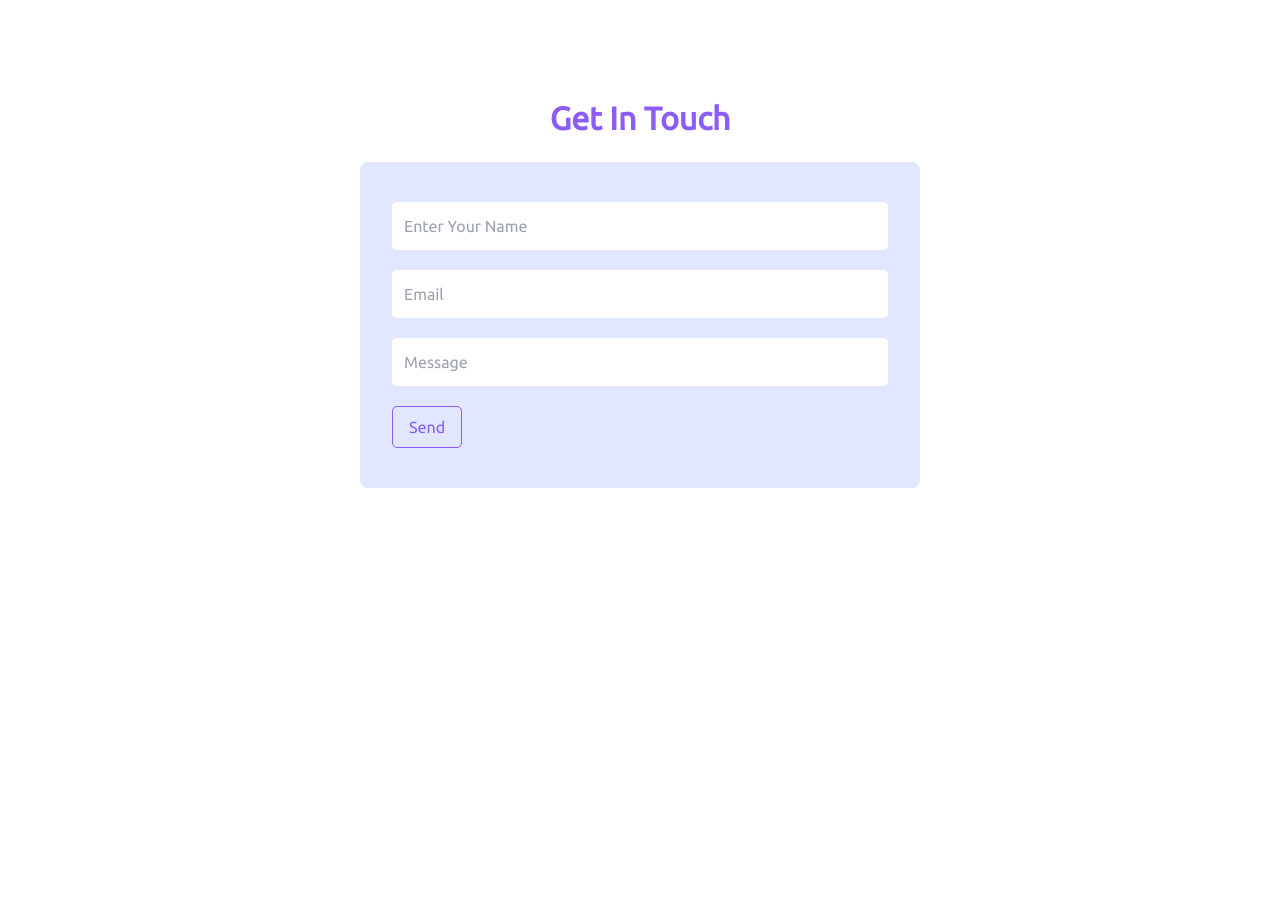
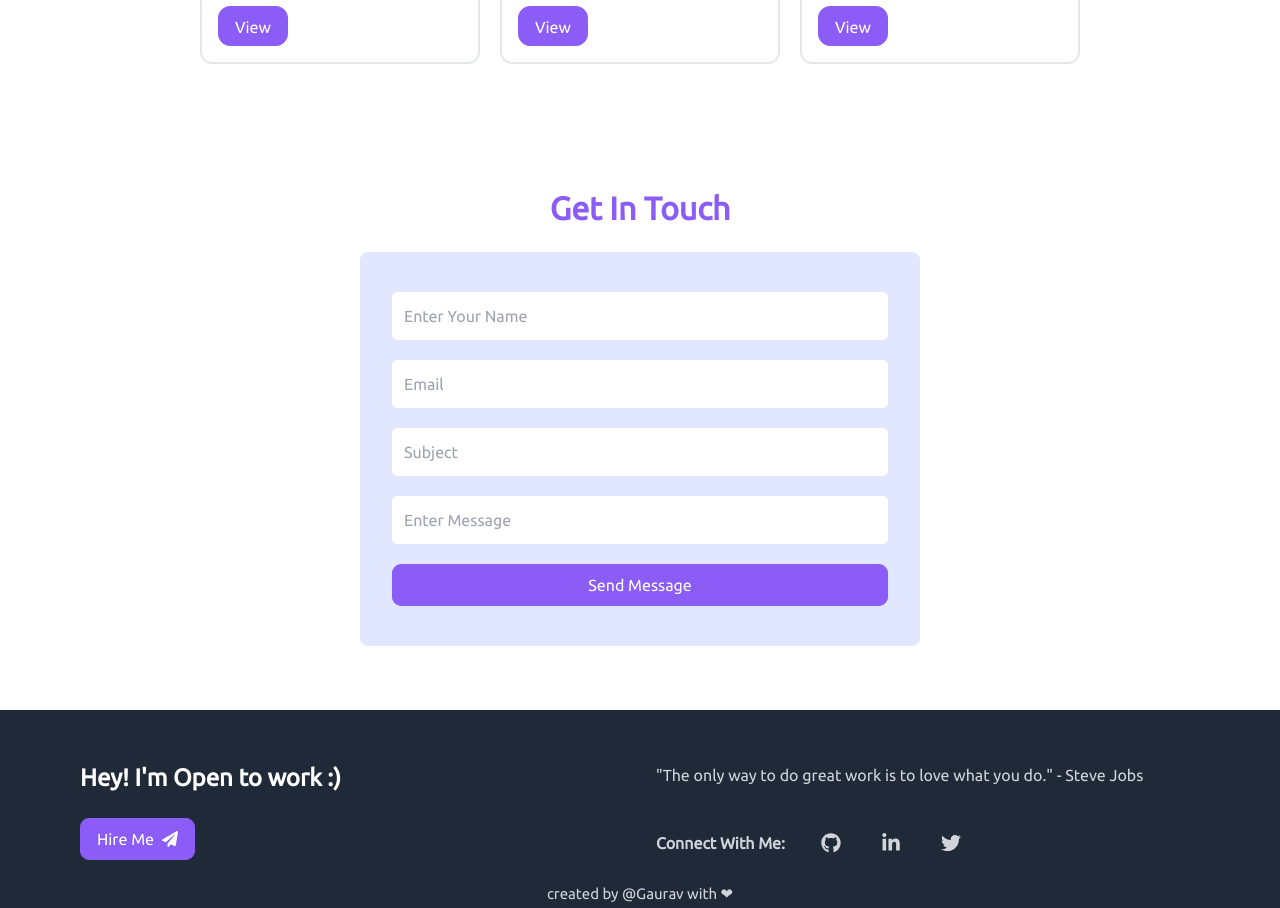
Before and after one commit to gauravxroy/react-portfolio, a React (Create React App) app: page / in a window 1280 px wide. Shown: the part 1060-1968 px from the top of the page. Before the commit the page ends 1612 px from the top, so only its background shows below. Built offline with nearby package versions, Linux system fonts and the light colour scheme; a web font is replaced by a local one.

Commit message:
new changes

```diff
--- a/src/App.css
+++ b/src/App.css
@@ -23,7 +23,7 @@ body {
 }
 
 section {
-    padding: 50px 0;
+    padding: 60px 0;
 }
 
 
--- a/src/App.js
+++ b/src/App.js
@@ -7,6 +7,7 @@ import { useEffect } from 'react';
 import Hero from './components/UI/Hero';
 import Projects from './components/UI/Projects';
 import Contact from './components/UI/Contact';
+import Footer from './components/Footer/Footer';
 
 
 function App() {
@@ -21,6 +22,7 @@ function App() {
     <Projects/>
     <Contact/>
    </main>
+   <Footer/>
    </>
   );
 }
--- a/src/components/Footer/Footer.jsx
+++ b/src/components/Footer/Footer.jsx
@@ -1,8 +1,53 @@
 import React from 'react'
-
+import {  FaPaperPlane,FaBars,FaFileDownload,FaGithub,FaLinkedinIn,FaTwitter } from "react-icons/fa";
 const Footer = () => {
   return (
-    <div>Footer</div>
+    <footer className='bg-[#1f2937] pt-12 '>
+      {/* footer top starts */}
+
+      <div className="container">
+        <div className="sm:flex items-center justify-between md:gap-8 ">
+          <div className="w-full sm:w-1/2">
+            <h2 className="text-[16px] leading-10 text-white font-[600] mb-5 md:text-[1.5rem]">Hey! I'm Open to work :)</h2>
+            <a href="#contact">
+             <button className=" flex  items-center gap-2  text-white bg-violet-500 border font-600  border-solid border-violet-500  px-4 rounded-[9px]  hover:bg-white hover:text-violet-500  hover:font-[500] ease-in duration-500 p-2 " >Hire Me<FaPaperPlane /></button>
+            </a>
+          </div>
+          <div className=" w-full sm:w-1/2">
+            <p className='text-gray-300 leading-7 mt-4 sm:mt-0 '>
+            "The only way to do great work is to love what you do."
+            - Steve Jobs
+            </p>
+
+
+            <div className="flex items-center gap-4 flex-wrap md:gap-8 mt-10">
+              <span className="text-gray-300 font-[600] text-[16px]">
+                Connect With Me:
+              </span>
+              <span className="  p-1  cursor-pointer text-center">
+                <a href="https://github.com/gauravxroy" target='_blank' rel='noopener noreferrer' className='text-gray-300  '> <FaGithub size={20}/></a>
+              </span>
+              <span className="  p-1  cursor-pointer text-center">
+                <a href="https://www.linkedin.com/in/gaurav-roy-155401218?lipi=urn%3Ali%3Apage%3Ad_flagship3_profile_view_base_contact_details%3BBblMMl1WTNCfBarQI9Jmyg%3D%3D" target="_blank" rel="noopener noreferrer" className='text-gray-300  '> <FaLinkedinIn size={20}/></a>
+              </span>
+              <span className="  p-1  cursor-pointer text-center">
+                <a href="https://twitter.com/gauravroy021" target='_blank' rel='noopener noreferrer' className='text-gray-300  '> <FaTwitter size={20}/></a>
+              </span>
+            </div>
+          </div>
+        </div>
+      </div>
+   {/* footer top  end */}
+   {/* footer bottom  */}
+    <div className='mt-5 text-center flex justify-center align-center align-middle'>
+    <p className='text-gray-300 leading-7 text-[15px] '>
+            created by @Gaurav with &#10084;
+            </p>
+    </div>
+
+   {/* footer bottom end */}
+
+    </footer>
   )
 }
 
--- a/src/components/Header/Header.jsx
+++ b/src/components/Header/Header.jsx
@@ -29,7 +29,7 @@ const Header = (props) => {
             <div className="menu ">
                 <ul className="flex items-center gap-10">
                     <li><a href="#Home" className="text-#94a3b8 font-700 hover:text-violet-500">Home</a></li>
-                    <li><a href="#Projects" className="text-#94a3b8 font-700 hover:text-violet-500 ">Projects</a></li>
+                    <li><a href="#projects" className="text-#94a3b8 font-700 hover:text-violet-500 ">Projects</a></li>
                     <li><a href="#Resume" className="text-#94a3b8  font-700 hover:text-violet-500 ">Resume</a></li>
                     <li><a href="Contact" className="text-#94a3b8 font-700 hover:text-violet-500 "> Contact</a></li>
                 </ul>
--- a/src/components/UI/Contact.jsx
+++ b/src/components/UI/Contact.jsx
@@ -26,12 +26,19 @@ const Contact = () => {
                             </div>
                             <div className='mb-5'>
                                 <input type="text"
-                                    placeholder='Message'
+                                    placeholder='Subject'
+                                    className='w-full p-3 focus:outline-none focus:ring focus:border-violet-800  rounded-[5px]'
+                                />
+                            </div>
+                            <div className='mb-5'>
+                                <input type="text"
+                                    placeholder='Enter Message'
                                     className='w-full p-3 focus:outline-none focus:ring focus:border-violet-800  rounded-[5px]'
                                 />
                             </div>
                             <div className="mt-5 justify-center items-center">
-                            <button className=" flex  items-center gap-2  text-violet-500 border font-600  border-solid border-violet-500  px-4 rounded-[5px]  hover:bg-violet-500 hover:text-white hover:font-[500] ease-in duration-500 p-2 " >Send</button>
+                            {/* <button className="w-full flex justify-center gap-2  text-violet-500 border font-600  border-solid border-violet-500  px-4 rounded-[5px]  hover:bg-violet-500 hover:text-white hover:font-[500] ease-in duration-500 p-2 " >Send</button> */}
+                            <a href="/"><button className="w-full flex justify-center items-center gap-2  text-white bg-violet-500 border font-600  border-solid border-violet-500  px-4 rounded-[9px]  hover:bg-white hover:text-violet-500  hover:font-[500] ease-in duration-500 p-2 " >Send Message</button></a>
                             </div>
                         </form>
                     </div>
--- a/src/components/UI/Projects.jsx
+++ b/src/components/UI/Projects.jsx
@@ -4,7 +4,7 @@ const Projects = () => {
   return (
     <section id="projects" className="">
       <div className="container ">
-        <div className=" flex items-center justify-between flex-wrap">
+        <div className="mb-10 flex items-center justify-between flex-wrap">
           <div className="mb-7  sm:mb-0">
             <h2 className="text-violet-500 font-[800] text-[2rem] mb-5 text-underline ">Projects</h2>
           </div>
```
